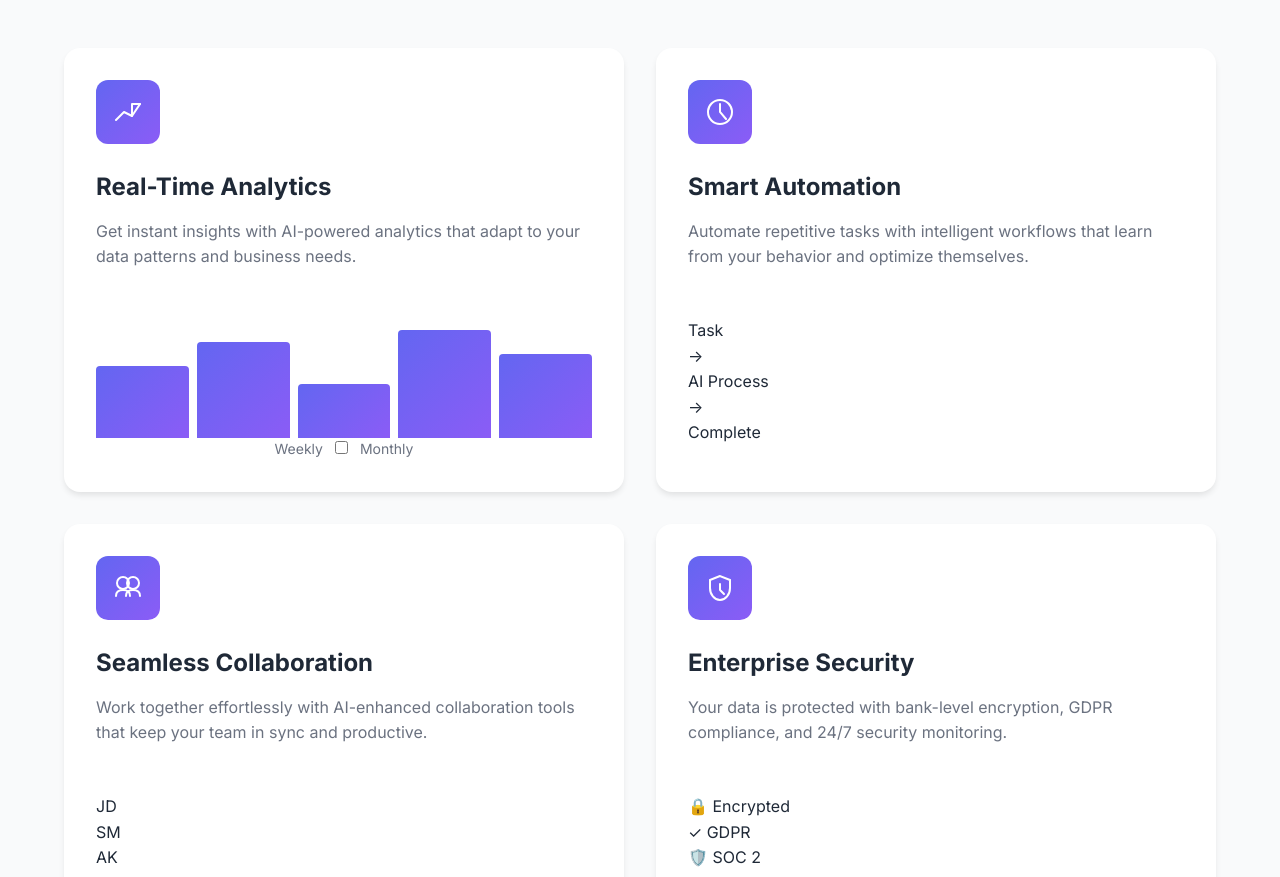
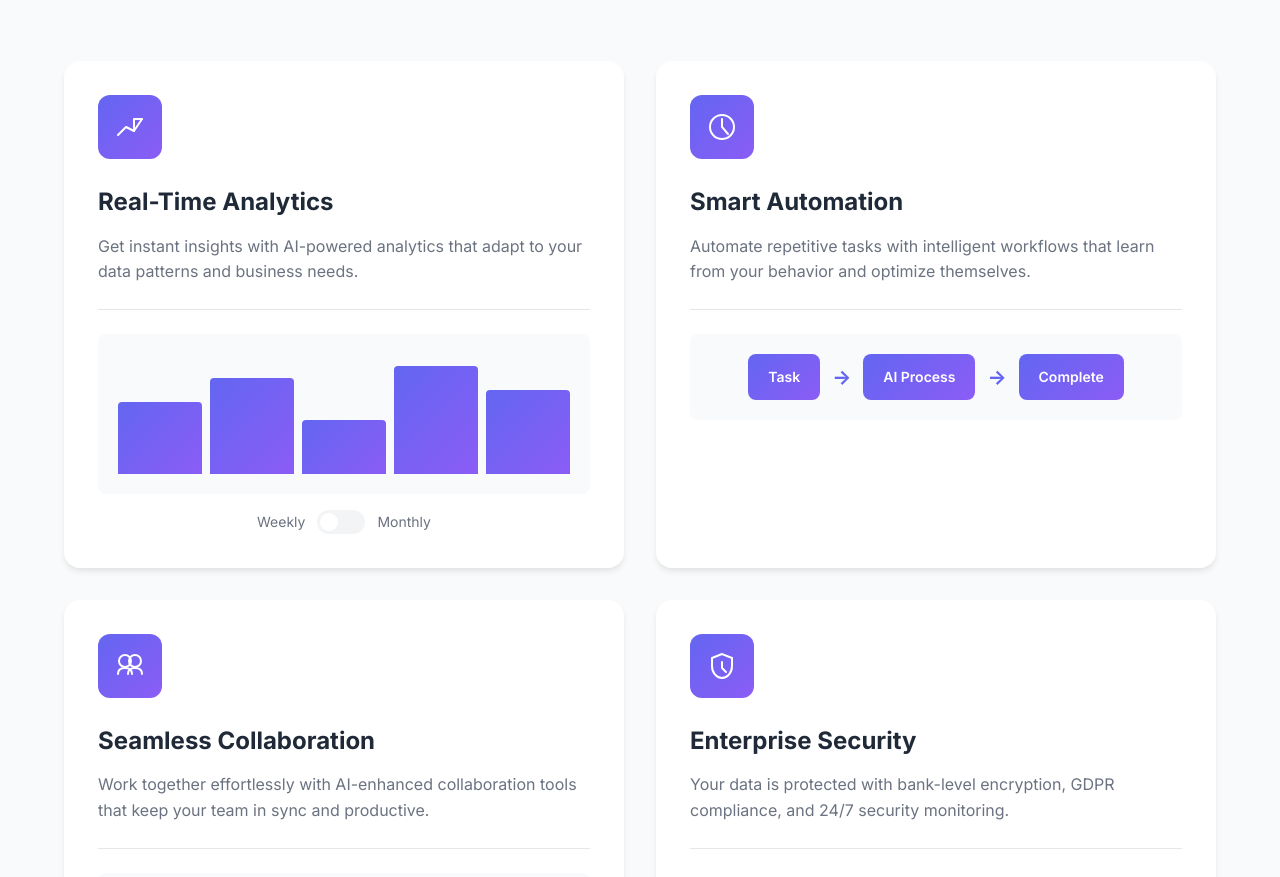
Before and after one commit to danishhly/SynapseAI, a website built with Vite: page index.html in a window 1280 px wide. Shown: the part 1923-2800 px from the top of the page. Built offline with nearby package versions, Linux system fonts and the light colour scheme.

Commit message:
style: designed card components with shadows and responsive layout

```diff
--- a/styles.css
+++ b/styles.css
@@ -1,9 +1,11 @@
-/* Reset and base style */
+
+/* Reset and Base Styles */
 * {
     margin: 0;
     padding: 0;
     box-sizing: border-box;
 }
+
 :root {
     --primary-color: #6366F1;
     --primary-dark: #4F46E5;
@@ -16,7 +18,8 @@
     --bg-primary: #FFFFFF;
     --bg-secondary: #F9FAFB;
     --bg-tertiary: #F3F4F6;
-     --gradient-primary: linear-gradient(135deg, #6366F1 0%, #8B5CF6 100%);
+    --border-color: #E5E7EB;
+    --gradient-primary: linear-gradient(135deg, #6366F1 0%, #8B5CF6 100%);
     --gradient-accent: linear-gradient(135deg, #EC4899 0%, #8B5CF6 100%);
     --shadow-sm: 0 1px 2px 0 rgba(0, 0, 0, 0.05);
     --shadow-md: 0 4px 6px -1px rgba(0, 0, 0, 0.1);
@@ -25,14 +28,14 @@
 }
 
 body {
-    font-family: 'Inter', -apple-system, BlinkMacSystemFont, 'Segoe UI', Robot, sans-serif;
+    font-family: 'Inter', -apple-system, BlinkMacSystemFont, 'Segoe UI', Roboto, sans-serif;
     color: var(--text-primary);
     line-height: 1.6;
     overflow-x: hidden;
 }
 
 .container {
-    max-width:1200px;
+    max-width: 1200px;
     margin: 0 auto;
     padding: 0 24px;
 }
@@ -47,10 +50,10 @@ body {
     backdrop-filter: blur(10px);
     border-bottom: 1px solid var(--border-color);
     z-index: 1000;
-    transition: all 0.3 ease;
+    transition: all 0.3s ease;
 }
 
-.nav-content{
+.nav-content {
     display: flex;
     justify-content: space-between;
     align-items: center;
@@ -58,7 +61,7 @@ body {
 }
 
 .logo {
-    display:flex;
+    display: flex;
     align-items: center;
     gap: 12px;
     font-size: 20px;
@@ -68,10 +71,10 @@ body {
 }
 
 .nav-links {
-display: flex;
-list-style: none;
-gap: 32px;
-align-items: center;
+    display: flex;
+    list-style: none;
+    gap: 32px;
+    align-items: center;
 }
 
 .nav-links a {
@@ -81,7 +84,7 @@ align-items: center;
     transition: color 0.3s ease;
 }
 
-.nav-links a:hover{
+.nav-links a:hover {
     color: var(--primary-color);
 }
 
@@ -97,8 +100,8 @@ align-items: center;
     transform: translateY(-2px);
     box-shadow: var(--shadow-md);
 }
-/* Hero section */
 
+/* Hero Section */
 .hero {
     padding: 120px 0 80px;
     background: linear-gradient(180deg, #FFFFFF 0%, #F9FAFB 100%);
@@ -107,18 +110,18 @@ align-items: center;
     align-items: center;
 }
 
-.hero-content{
+.hero-content {
     display: grid;
     grid-template-columns: 1fr 1fr;
     gap: 60px;
     align-items: center;
 }
 
-.hero-text{
+.hero-text {
     max-width: 600px;
 }
 
-.hero-headline{
+.hero-headline {
     font-size: 56px;
     font-weight: 800;
     line-height: 1.1;
@@ -126,10 +129,10 @@ align-items: center;
     color: var(--text-primary);
 }
 
-.highlight{
+.highlight {
     background: var(--gradient-primary);
-    --webkit-background-clip: text;
-    --webkit-text-fill-color: transparent;
+    -webkit-background-clip: text;
+    -webkit-text-fill-color: transparent;
     background-clip: text;
 }
 
@@ -137,43 +140,44 @@ align-items: center;
     font-size: 20px;
     color: var(--text-secondary);
     margin-bottom: 32px;
-    line-height: 1,6;
+    line-height: 1.6;
 }
 
-.cta-primary{
+.cta-primary {
     display: inline-flex;
     align-items: center;
     gap: 12px;
     background: var(--gradient-primary);
     color: white;
-    padding: none;
+    padding: 16px 32px;
+    border: none;
     border-radius: 12px;
     font-size: 16px;
     font-weight: 600;
+    cursor: pointer;
     transition: all 0.3s ease;
     box-shadow: var(--shadow-lg);
 }
 
-.cta-primary:hover{
+.cta-primary:hover {
     transform: translateY(-2px);
     box-shadow: var(--shadow-xl);
-
 }
 
-.cta-primary.large{
-    padding: 18px;
+.cta-primary.large {
+    padding: 18px 40px;
     font-size: 18px;
 }
-.microcopy{
+
+.microcopy {
     margin-top: 16px;
-    font-size:14px;
+    font-size: 14px;
     color: var(--text-light);
-
 }
 
 /* Interactive Configuration Wizard */
-.hero-interactive{
-    position: relatives;
+.hero-interactive {
+    position: relative;
 }
 
 .config-wizard {
@@ -193,7 +197,7 @@ align-items: center;
 }
 
 .wizard-header p {
-    color: var(--text-primary);
+    color: var(--text-secondary);
     font-size: 14px;
     margin-bottom: 24px;
 }
@@ -203,6 +207,7 @@ align-items: center;
     flex-direction: column;
     gap: 24px;
 }
+
 .control-group label {
     display: block;
     font-weight: 600;
@@ -211,8 +216,8 @@ align-items: center;
     font-size: 14px;
 }
 
-.wizard-select{
-    width: 100px;
+.wizard-select {
+    width: 100%;
     padding: 12px 16px;
     border: 2px solid var(--border-color);
     border-radius: 8px;
@@ -242,18 +247,18 @@ align-items: center;
     font-size: 14px;
     font-weight: 500;
     cursor: pointer;
-    transition: all 0.3 ease;
+    transition: all 0.3s ease;
     color: var(--text-secondary);
 }
 
-.toggle-btn:hover{
+.toggle-btn:hover {
     border-color: var(--primary-color);
     color: var(--primary-color);
 }
 
 .toggle-btn.active {
     background: var(--gradient-primary);
-    color:white;
+    color: white;
     border-color: transparent;
 }
 
@@ -269,13 +274,11 @@ align-items: center;
     border-radius: 3px;
     background: var(--bg-tertiary);
     outline: none;
-    appearance: none;
     -webkit-appearance: none;
-    -moz-appearance: none;
 }
 
 .slider::-webkit-slider-thumb {
-    -webkit-appearence: none;
+    -webkit-appearance: none;
     appearance: none;
     width: 20px;
     height: 20px;
@@ -312,12 +315,12 @@ align-items: center;
     border-radius: 12px;
     overflow: hidden;
     box-shadow: var(--shadow-xl);
-    border: 1-x solid var(--border-color);
+    border: 1px solid var(--border-color);
     transition: transform 0.3s ease;
 }
 
-.dashboard-frame:hover{
-    transform: translateY(-4px)
+.dashboard-frame:hover {
+    transform: translateY(-4px);
 }
 
 .dashboard-header {
@@ -332,7 +335,7 @@ align-items: center;
 .dashboard-title {
     font-size: 14px;
     font-weight: 600;
-    color: var(--text-primary)
+    color: var(--text-primary);
 }
 
 .dashboard-controls {
@@ -340,7 +343,7 @@ align-items: center;
     gap: 6px;
 }
 
-.controls-dot {
+.control-dot {
     width: 12px;
     height: 12px;
     border-radius: 50%;
@@ -360,14 +363,7 @@ align-items: center;
     padding: 20px;
     margin-bottom: 16px;
     box-shadow: var(--shadow-sm);
-    animation: fadeInUp 0.5 ease;
-}
-
-.dashboard-widget h4{
-    font-size: 16px;
-    font-weight: 600;
-    margin-bottom: 12px;
-    color: var(--text-primary);
+    animation: fadeInUp 0.5s ease;
 }
 
 .dashboard-widget h4 {
@@ -382,31 +378,37 @@ align-items: center;
     color: var(--text-secondary);
     margin-bottom: 16px;
 }
+
 .widget-grid {
+    display: grid;
     grid-template-columns: repeat(3, 1fr);
     gap: 12px;
     margin-top: 16px;
 }
+
 .widget-stat {
     background: var(--bg-secondary);
     padding: 16px;
     border-radius: 8px;
     text-align: center;
 }
+
 .widget-stat-value {
     font-size: 24px;
-    font-weight:  700;
+    font-weight: 700;
     color: var(--primary-color);
     margin-bottom: 4px;
 }
-.widget-stat-label{
+
+.widget-stat-label {
     font-size: 12px;
     color: var(--text-secondary);
 }
+
 @keyframes fadeInUp {
-    from{
+    from {
         opacity: 0;
-        transform: translateY(20px)
+        transform: translateY(20px);
     }
     to {
         opacity: 1;
@@ -414,7 +416,7 @@ align-items: center;
     }
 }
 
-/*section styles */
+/* Section Styles */
 .section-header {
     text-align: center;
     margin-bottom: 64px;
@@ -432,17 +434,19 @@ align-items: center;
     color: var(--text-secondary);
 }
 
-/* how it works */
+/* How It Works Section */
 .how-it-works {
     padding: 100px 0;
     background: white;
 }
-.steps-container{
+
+.steps-container {
     display: grid;
     grid-template-columns: repeat(4, 1fr);
     gap: 32px;
     position: relative;
 }
+
 .steps-container::before {
     content: '';
     position: absolute;
@@ -453,6 +457,7 @@ align-items: center;
     background: var(--bg-tertiary);
     z-index: 0;
 }
+
 .step-card {
     position: relative;
     background: white;
@@ -461,13 +466,15 @@ align-items: center;
     text-align: center;
     transition: all 0.3s ease;
     border: 2px solid transparent;
-    z-index:1;
+    z-index: 1;
 }
-.step-card:hover{
+
+.step-card:hover {
     transform: translateY(-8px);
-    box-shadow: var(--shadow-x1);
+    box-shadow: var(--shadow-xl);
     border-color: var(--primary-color);
 }
+
 .step-icon {
     width: 80px;
     height: 80px;
@@ -481,7 +488,7 @@ align-items: center;
     position: relative;
 }
 
-.step-number{
+.step-number {
     position: absolute;
     top: -8px;
     right: -8px;
@@ -489,7 +496,7 @@ align-items: center;
     color: white;
     width: 32px;
     height: 32px;
-    border-radius: 45%;
+    border-radius: 50%;
     display: flex;
     align-items: center;
     justify-content: center;
@@ -497,18 +504,19 @@ align-items: center;
     font-size: 14px;
 }
 
-.step-card h3{
+.step-card h3 {
     font-size: 20px;
     font-weight: 700;
     margin-bottom: 12px;
     color: var(--text-primary);
 }
+
 .step-card p {
     color: var(--text-secondary);
-    line-height:1.6;
+    line-height: 1.6;
 }
 
-/* features Section */
+/* Features Section */
 .features {
     padding: 100px 0;
     background: var(--bg-secondary);
@@ -520,36 +528,38 @@ align-items: center;
     gap: 32px;
 }
 
-.feature-card{
+.feature-card {
     background: white;
     padding: 32px;
     border-radius: 16px;
-    border-radius: 16px;
     box-shadow: var(--shadow-md);
     transition: all 0.3s ease;
-    border: 2px solid transport;
+    border: 2px solid transparent;
 }
-.feature-card:hover{
+
+.feature-card:hover {
     transform: translateY(-4px);
     box-shadow: var(--shadow-xl);
     border-color: var(--primary-color);
 }
+
 .feature-icon {
     width: 64px;
     height: 64px;
     background: var(--gradient-primary);
     border-radius: 12px;
-    display:flex;
+    display: flex;
     align-items: center;
     justify-content: center;
     color: white;
     margin-bottom: 24px;
 }
+
 .feature-card h3 {
     font-size: 24px;
     font-weight: 700;
     margin-bottom: 12px;
-    color: var(--tetx-primary);
+    color: var(--text-primary);
 }
 
 .feature-card p {
@@ -564,7 +574,7 @@ align-items: center;
     border-top: 1px solid var(--border-color);
 }
 
-.chat-preview {
+.chart-preview {
     background: var(--bg-secondary);
     padding: 20px;
     border-radius: 8px;
@@ -578,12 +588,13 @@ align-items: center;
     height: 120px;
 }
 
-.bar{
+.bar {
     flex: 1;
     background: var(--gradient-primary);
     border-radius: 4px 4px 0 0;
     transition: height 0.3s ease;
 }
+
 .toggle-container {
     display: flex;
     align-items: center;
@@ -592,3 +603,106 @@ align-items: center;
     font-size: 14px;
     color: var(--text-secondary);
 }
+
+.toggle-switch {
+    position: relative;
+    display: inline-block;
+    width: 48px;
+    height: 24px;
+}
+
+.toggle-switch input {
+    opacity: 0;
+    width: 0;
+    height: 0;
+}
+
+.toggle-slider {
+    position: absolute;
+    cursor: pointer;
+    top: 0;
+    left: 0;
+    right: 0;
+    bottom: 0;
+    background-color: var(--bg-tertiary);
+    transition: 0.3s;
+    border-radius: 24px;
+}
+
+.toggle-slider:before {
+    position: absolute;
+    content: "";
+    height: 18px;
+    width: 18px;
+    left: 3px;
+    bottom: 3px;
+    background-color: white;
+    transition: 0.3s;
+    border-radius: 50%;
+}
+
+.toggle-switch input:checked + .toggle-slider {
+    background-color: var(--primary-color);
+}
+
+.toggle-switch input:checked + .toggle-slider:before {
+    transform: translateX(24px);
+}
+
+.automation-flow {
+    display: flex;
+    align-items: center;
+    justify-content: center;
+    gap: 12px;
+    padding: 20px;
+    background: var(--bg-secondary);
+    border-radius: 8px;
+}
+
+.flow-step {
+    padding: 12px 20px;
+    background: var(--gradient-primary);
+    color: white;
+    border-radius: 8px;
+    font-weight: 600;
+    font-size: 14px;
+}
+
+.flow-arrow {
+    color: var(--primary-color);
+    font-size: 20px;
+    font-weight: 700;
+}
+
+.collaboration-preview {
+    display: flex;
+    align-items: center;
+    justify-content: center;
+    gap: 12px;
+    padding: 20px;
+    background: var(--bg-secondary);
+    border-radius: 8px;
+}
+
+.user-avatar {
+    width: 48px;
+    height: 48px;
+    border-radius: 50%;
+    background: var(--gradient-primary);
+    color: white;
+    display: flex;
+    align-items: center;
+    justify-content: center;
+    font-weight: 600;
+    animation: pulse 2s ease-in-out infinite;
+    animation-delay: var(--delay);
+}
+
+@keyframes pulse {
+    0%, 100% {
+        transform: scale(1);
+    }
+    50% {
+        transform: scale(1.1);
+    }
+}
```
